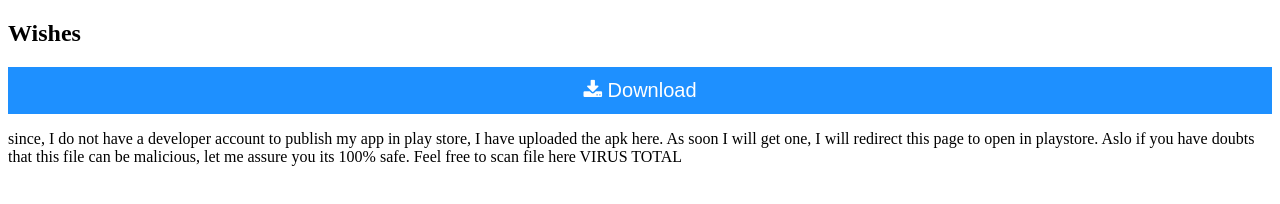
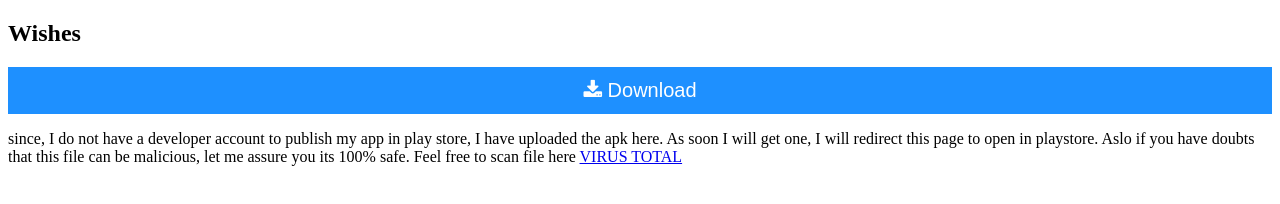
Before and after one commit to snowf0x/wish-app, a plain HTML site: page download.html in a window 1280 px wide. Drawn offline with Linux system fonts and the light colour scheme.

Commit message:
Update download.html

```diff
--- a/download.html
+++ b/download.html
@@ -26,6 +26,6 @@
 
 <a href="https://prasannathapa.github.io/wish-app/wish.apk"><button class="btn" style="width:100%"><i class="fa fa-download"></i> Download</button></a>
 
-<p>since, I do not have a developer account to publish my app in play store, I have uploaded the apk here. As soon I will get one, I will redirect this page to open in playstore. Aslo if you have doubts that this file can be malicious, let me assure you its 100% safe. Feel free to scan file here <href="https://www.virustotal.com/gui/" target="_blank">VIRUS TOTAL</a></p>
+<p>since, I do not have a developer account to publish my app in play store, I have uploaded the apk here. As soon I will get one, I will redirect this page to open in playstore. Aslo if you have doubts that this file can be malicious, let me assure you its 100% safe. Feel free to scan file here <a href="https://www.virustotal.com/gui/" target="_blank">VIRUS TOTAL</a></p>
 </body>
 </html>
```
